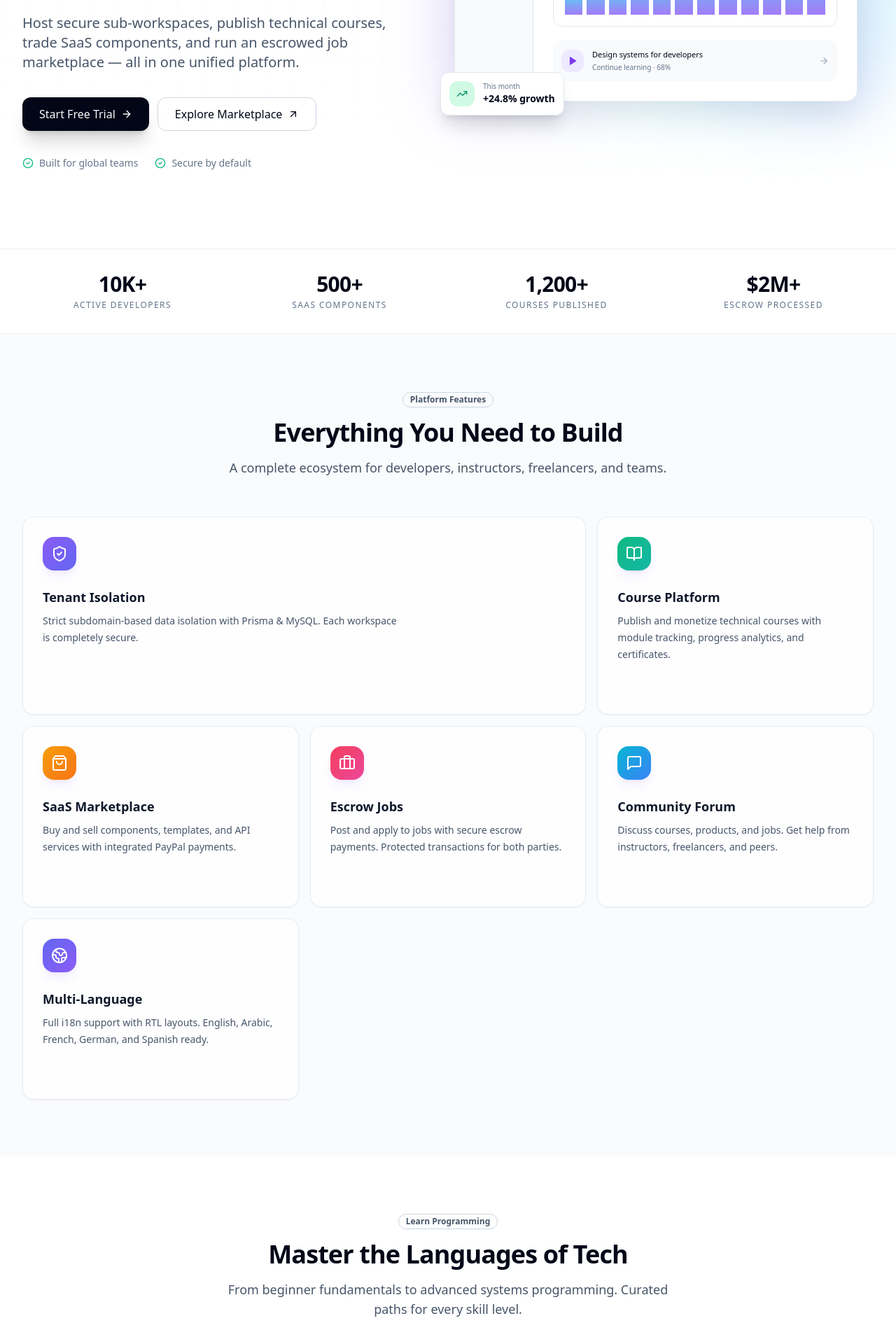
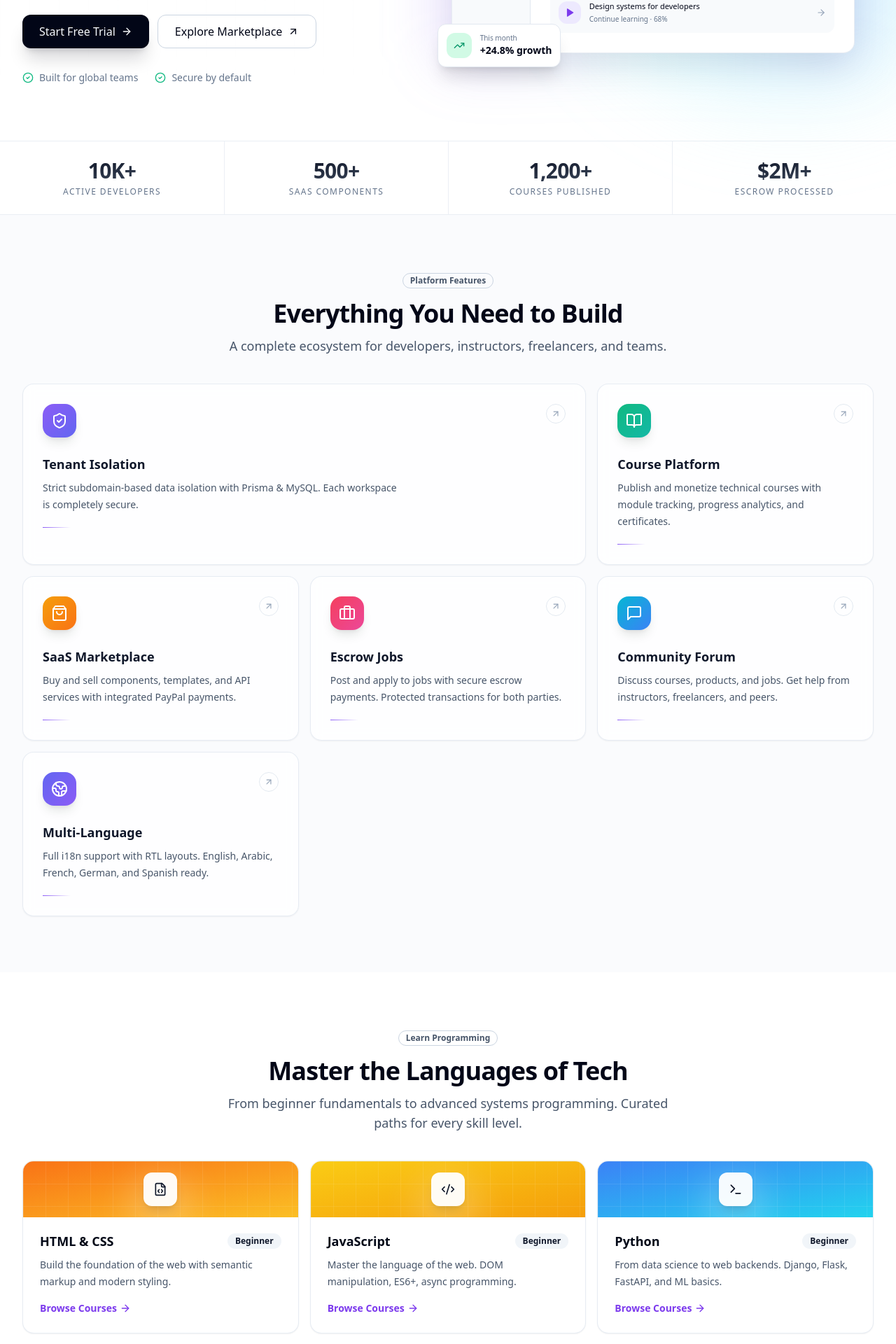
Before and after one commit to docksidedirect/codestoreglobal, a Next.js app: page /en in a window 1280 px wide. Shown: the part 620-2540 px from the top of the page at 70% size. Built offline with nearby package versions, Linux system fonts and the light colour scheme; no server answers.

Commit message:
fix big gaps and card design

```diff
--- a/src/app/[locale]/(public)/page.tsx
+++ b/src/app/[locale]/(public)/page.tsx
@@ -22,6 +22,7 @@ import {
   LockKeyhole,
   MessageSquare,
   Play,
+  Quote,
   ShieldCheck,
   ShoppingBag,
   Sparkles,
@@ -45,6 +46,8 @@ const programmingLanguages = [
     level: "Beginner",
     color: "from-orange-500 to-amber-400",
     bgColor: "bg-orange-500/10 text-orange-600",
+    ringColor:
+      "group-hover:ring-orange-200 dark:group-hover:ring-orange-900/40",
   },
   {
     name: "JavaScript",
@@ -53,6 +56,8 @@ const programmingLanguages = [
     level: "Beginner",
     color: "from-yellow-400 to-amber-500",
     bgColor: "bg-yellow-500/10 text-yellow-600",
+    ringColor:
+      "group-hover:ring-yellow-200 dark:group-hover:ring-yellow-900/40",
   },
   {
     name: "Python",
@@ -61,6 +66,7 @@ const programmingLanguages = [
     level: "Beginner",
     color: "from-blue-500 to-cyan-400",
     bgColor: "bg-blue-500/10 text-blue-600",
+    ringColor: "group-hover:ring-blue-200 dark:group-hover:ring-blue-900/40",
   },
   {
     name: "TypeScript",
@@ -69,6 +75,7 @@ const programmingLanguages = [
     level: "Intermediate",
     color: "from-sky-500 to-blue-600",
     bgColor: "bg-sky-500/10 text-sky-600",
+    ringColor: "group-hover:ring-sky-200 dark:group-hover:ring-sky-900/40",
   },
   {
     name: "SQL & Databases",
@@ -77,6 +84,8 @@ const programmingLanguages = [
     level: "Intermediate",
     color: "from-emerald-500 to-teal-500",
     bgColor: "bg-emerald-500/10 text-emerald-600",
+    ringColor:
+      "group-hover:ring-emerald-200 dark:group-hover:ring-emerald-900/40",
   },
   {
     name: "Rust",
@@ -85,6 +94,7 @@ const programmingLanguages = [
     level: "Advanced",
     color: "from-red-500 to-rose-500",
     bgColor: "bg-red-500/10 text-red-600",
+    ringColor: "group-hover:ring-red-200 dark:group-hover:ring-red-900/40",
   },
 ];
 
@@ -173,28 +183,29 @@ export default function LandingPage({
       <WebSiteSchema locale={locale} />
       <BreadcrumbSchema items={breadcrumbItems} />
       <main>
+        {/* ── HERO ─────────────────────────────────────────────── */}
         <section className="relative isolate border-b border-slate-200/70 dark:border-slate-800/70">
           <div className="pointer-events-none absolute inset-0 -z-10 overflow-hidden">
             <div className="absolute -left-40 -top-36 h-[520px] w-[520px] rounded-full bg-violet-300/25 blur-3xl dark:bg-violet-900/20" />
             <div className="absolute right-[-12%] top-20 h-[620px] w-[620px] rounded-full bg-cyan-200/25 blur-3xl dark:bg-cyan-900/20" />
             <div className="absolute inset-0 bg-grid-slate" />
           </div>
-          <div className="mx-auto grid max-w-7xl items-center gap-10 px-4 pb-14 pt-12 sm:gap-16 sm:pb-20 sm:pt-16 sm:px-6 lg:grid-cols-[0.92fr_1.08fr] lg:px-8 lg:pb-28 lg:pt-24">
+          <div className="mx-auto grid max-w-7xl items-center gap-8 px-4 pb-10 pt-10 sm:gap-12 sm:px-6 sm:pb-14 sm:pt-14 lg:grid-cols-[0.92fr_1.08fr] lg:px-8 lg:pb-20 lg:pt-20">
             <div className="max-w-2xl">
-              <Badge className="mb-7 rounded-full border-violet-200 bg-violet-50 px-3.5 py-1.5 text-violet-700 shadow-sm dark:border-violet-800 dark:bg-violet-950/50 dark:text-violet-300">
+              <Badge className="mb-6 rounded-full border-violet-200 bg-violet-50 px-3.5 py-1.5 text-violet-700 shadow-sm dark:border-violet-800 dark:bg-violet-950/50 dark:text-violet-300">
                 <Sparkles className="mr-1.5 h-3.5 w-3.5" />
                 {t("landing.hero.badge")}
               </Badge>
-              <h1 className="text-balance text-4xl font-semibold tracking-[-0.055em] text-slate-950 sm:text-6xl lg:text-[4.7rem] lg:leading-[1.02] dark:text-white">
+              <h1 className="text-balance text-4xl font-semibold tracking-[-0.055em] text-slate-950 sm:text-6xl lg:text-[4.5rem] lg:leading-[1.02] dark:text-white">
                 {t("landing.hero.title1")}{" "}
                 <span className="text-gradient">
                   {t("landing.hero.title2")}
                 </span>
               </h1>
-              <p className="mt-7 max-w-xl text-lg leading-8 text-slate-600 sm:text-xl dark:text-slate-400">
+              <p className="mt-6 max-w-xl text-lg leading-8 text-slate-600 sm:text-xl dark:text-slate-400">
                 {t("landing.hero.subtitle")}
               </p>
-              <div className="mt-9 flex flex-col gap-3 sm:flex-row">
+              <div className="mt-8 flex flex-col gap-3 sm:flex-row">
                 <Link
                   href={
                     user && (user.role === "SUPERADMIN" || user.tenantId)
@@ -223,7 +234,7 @@ export default function LandingPage({
                   </Button>
                 </Link>
               </div>
-              <div className="mt-9 flex flex-wrap gap-x-6 gap-y-3 text-sm text-slate-500 dark:text-slate-400">
+              <div className="mt-8 flex flex-wrap gap-x-6 gap-y-3 text-sm text-slate-500 dark:text-slate-400">
                 <span className="inline-flex items-center gap-2">
                   <CheckCircle2 className="h-4 w-4 text-emerald-500" />
                   Built for global teams
@@ -236,7 +247,7 @@ export default function LandingPage({
             </div>
             <ProductPreview />
           </div>
-          <div className="mx-auto grid max-w-7xl grid-cols-2 gap-6 border-t border-slate-200/70 px-4 py-8 sm:grid-cols-4 sm:px-6 lg:px-8 dark:border-slate-800/70">
+          <div className="mx-auto grid max-w-7xl grid-cols-2 divide-slate-200/70 border-t border-slate-200/70 sm:grid-cols-4 sm:divide-x dark:divide-slate-800/70 dark:border-slate-800/70">
             <Stat value="10K+" label={t("landing.stats.devs")} />
             <Stat value="500+" label={t("landing.stats.components")} />
             <Stat value="1,200+" label={t("landing.stats.courses")} />
@@ -244,7 +255,8 @@ export default function LandingPage({
           </div>
         </section>
 
-        <section className="section-pad bg-slate-50/70 dark:bg-slate-900/40">
+        {/* ── FEATURES ─────────────────────────────────────────── */}
+        <section className="py-12 sm:py-16 lg:py-20 bg-slate-50/70 dark:bg-slate-900/40">
           <div className="mx-auto max-w-7xl px-4 sm:px-6 lg:px-8">
             <SectionIntro
               badge={t("landing.features.badge")}
@@ -255,24 +267,32 @@ export default function LandingPage({
               {features.map((feature, i) => (
                 <Card
                   key={i}
-                  className={`group relative overflow-hidden rounded-2xl border-slate-200/80 bg-white/80 shadow-sm transition-all duration-300 hover:-translate-y-1 hover:border-violet-200 hover:shadow-xl hover:shadow-violet-900/5 dark:border-slate-800 dark:bg-slate-900/70 ${i === 0 ? "lg:col-span-2" : ""}`}
+                  className={`group relative overflow-hidden rounded-2xl border-slate-200/80 bg-white/80 shadow-sm backdrop-blur transition-all duration-300 hover:-translate-y-1.5 hover:shadow-xl hover:shadow-violet-900/10 dark:border-slate-800 dark:bg-slate-900/70 dark:hover:shadow-violet-500/10 ${
+                    i === 0 ? "lg:col-span-2" : ""
+                  }`}
                 >
-                  <CardContent className="p-7">
+                  {/* hover glow blob */}
                   <div
-                      className={`mb-6 flex h-12 w-12 items-center justify-center rounded-2xl bg-gradient-to-br ${feature.color} text-white shadow-lg shadow-violet-500/10`}
+                    className={`pointer-events-none absolute -right-16 -top-16 h-44 w-44 rounded-full bg-gradient-to-br ${feature.color} opacity-0 blur-3xl transition-opacity duration-500 group-hover:opacity-20`}
+                  />
+                  <CardContent className="relative p-7">
+                    <div className="flex items-start justify-between">
+                      <div
+                        className={`flex h-12 w-12 items-center justify-center rounded-2xl bg-gradient-to-br ${feature.color} text-white shadow-lg transition-transform duration-300 group-hover:scale-110 group-hover:-rotate-3`}
                       >
                         {feature.icon}
                       </div>
-                    <h3 className="text-lg font-semibold text-slate-900 dark:text-white">
+                      <span className="flex h-7 w-7 items-center justify-center rounded-full border border-slate-200 text-slate-400 transition-all duration-300 group-hover:border-transparent group-hover:bg-slate-950 group-hover:text-white dark:border-slate-700 dark:group-hover:bg-white dark:group-hover:text-slate-950">
+                        <ArrowUpRight className="h-3.5 w-3.5" />
+                      </span>
+                    </div>
+                    <h3 className="mt-6 text-lg font-semibold text-slate-900 dark:text-white">
                       {t(feature.titleKey)}
                     </h3>
                     <p className="mt-2 max-w-lg text-sm leading-6 text-slate-600 dark:text-slate-400">
                       {t(feature.descKey)}
                     </p>
-                    <div className="mt-6 inline-flex items-center text-sm font-medium text-violet-600 opacity-0 transition-opacity group-hover:opacity-100 dark:text-violet-400">
-                      Explore capability{" "}
-                      <ArrowUpRight className="ml-1 h-4 w-4" />
-                    </div>
+                    <div className="mt-5 h-px w-10 bg-gradient-to-r from-violet-500 to-transparent transition-all duration-500 group-hover:w-24" />
                   </CardContent>
                 </Card>
               ))}
@@ -280,7 +300,8 @@ export default function LandingPage({
           </div>
         </section>
 
-        <section id="learn" className="section-pad">
+        {/* ── LEARN ────────────────────────────────────────────── */}
+        <section id="learn" className="py-12 sm:py-16 lg:py-20">
           <div className="mx-auto max-w-7xl px-4 sm:px-6 lg:px-8">
             <SectionIntro
               badge={t("landing.learn.badge")}
@@ -291,36 +312,38 @@ export default function LandingPage({
               {programmingLanguages.map((lang) => (
                 <Card
                   key={lang.name}
-                  className="group overflow-hidden rounded-2xl border-slate-200/80 transition-all hover:-translate-y-1 hover:shadow-xl dark:border-slate-800 dark:bg-slate-900"
+                  className={`group overflow-hidden rounded-2xl border-slate-200/80 transition-all duration-300 hover:-translate-y-1.5 hover:shadow-xl dark:border-slate-800 dark:bg-slate-900 ${lang.ringColor} hover:ring-2`}
                 >
                   <CardContent className="p-0">
-                    <div className={`h-1.5 bg-gradient-to-r ${lang.color}`} />
-                    <div className="p-6">
-                      <div className="flex items-center justify-between">
+                    {/* taller gradient header with pattern */}
                     <div
-                          className={`flex h-11 w-11 items-center justify-center rounded-xl ${lang.bgColor}`}
+                      className={`relative flex h-20 items-center justify-center bg-gradient-to-br ${lang.color} overflow-hidden`}
                     >
+                      <div className="absolute inset-0 bg-grid-white opacity-25" />
+                      <div className="absolute -bottom-8 left-1/2 h-24 w-24 -translate-x-1/2 rounded-full bg-white/20 blur-xl transition-transform duration-500 group-hover:scale-150" />
+                      <div className="relative flex h-12 w-12 items-center justify-center rounded-xl bg-white/95 text-slate-900 shadow-lg transition-transform duration-300 group-hover:scale-110 group-hover:-rotate-6">
                         {lang.icon}
                       </div>
+                    </div>
+                    <div className="p-6 pt-5">
+                      <div className="flex items-center justify-between">
+                        <h3 className="text-lg font-semibold">{lang.name}</h3>
                         <Badge
                           variant="secondary"
-                          className="rounded-full bg-slate-100 text-xs dark:bg-slate-800"
+                          className="rounded-full bg-slate-100 text-xs capitalize dark:bg-slate-800"
                         >
                           {lang.level}
                         </Badge>
                       </div>
-                      <h3 className="mt-5 text-lg font-semibold">
-                        {lang.name}
-                      </h3>
                       <p className="mt-2 min-h-12 text-sm leading-6 text-slate-600 dark:text-slate-400">
                         {t(lang.descKey)}
                       </p>
                       <Link
                         href={`/${locale}/courses`}
-                        className="mt-5 inline-flex items-center text-sm font-semibold text-violet-600 dark:text-violet-400"
+                        className="mt-4 inline-flex items-center text-sm font-semibold text-violet-600 dark:text-violet-400"
                       >
                         {t("landing.learn.browse")}
-                        <ArrowRight className="ml-1 h-4 w-4 transition-transform group-hover:translate-x-1" />
+                        <ArrowRight className="ml-1 h-4 w-4 transition-transform group-hover:translate-x-1.5" />
                       </Link>
                     </div>
                   </CardContent>
@@ -330,7 +353,8 @@ export default function LandingPage({
           </div>
         </section>
 
-        <section className="relative overflow-hidden bg-slate-950 py-16 sm:py-20 text-white dark:bg-black">
+        {/* ── STEPS ────────────────────────────────────────────── */}
+        <section className="relative overflow-hidden bg-slate-950 py-12 text-white sm:py-16 lg:py-20 dark:bg-black">
           <div className="absolute inset-0 bg-[radial-gradient(circle_at_20%_0%,rgba(124,58,237,.35),transparent_35%),radial-gradient(circle_at_90%_100%,rgba(6,182,212,.2),transparent_35%)]" />
           <div className="relative mx-auto max-w-7xl px-4 sm:px-6 lg:px-8">
             <SectionIntro
@@ -339,79 +363,85 @@ export default function LandingPage({
               heading={t("landing.steps.heading")}
               subheading={t("landing.steps.subheading")}
             />
-            <div className="grid gap-5 md:grid-cols-3">
+            <div className="grid gap-4 md:grid-cols-3">
               <StepCard
                 number="01"
                 icon={<Users className="h-5 w-5" />}
                 title={t("landing.steps.step1Title")}
                 desc={t("landing.steps.step1Desc")}
+                accent="from-violet-500 to-fuchsia-500"
               />
               <StepCard
                 number="02"
                 icon={<LockKeyhole className="h-5 w-5" />}
                 title={t("landing.steps.step2Title")}
                 desc={t("landing.steps.step2Desc")}
+                accent="from-cyan-400 to-blue-500"
               />
               <StepCard
                 number="03"
                 icon={<TrendingUp className="h-5 w-5" />}
                 title={t("landing.steps.step3Title")}
                 desc={t("landing.steps.step3Desc")}
+                accent="from-emerald-400 to-teal-500"
               />
             </div>
           </div>
         </section>
 
-        <section className="section-pad bg-slate-50/70 dark:bg-slate-900/40">
+        {/* ── TESTIMONIALS ─────────────────────────────────────── */}
+        <section className="py-12 sm:py-16 lg:py-20 bg-slate-50/70 dark:bg-slate-900/40">
           <div className="mx-auto max-w-7xl px-4 sm:px-6 lg:px-8">
             <SectionIntro
               badge={t("landing.testimonials.badge")}
               heading={t("landing.testimonials.heading")}
               subheading={t("landing.testimonials.subheading")}
             />
-            <div className="mb-10 flex flex-wrap justify-center gap-2">
+            <div className="mb-8 flex flex-wrap justify-center gap-2">
               {["English", "العربية", "Français", "Deutsch", "Español"].map(
                 (lang) => (
                   <Badge
                     key={lang}
                     variant="secondary"
-                    className="rounded-full border border-slate-200 bg-white px-4 py-2 dark:border-slate-700 dark:bg-slate-900"
+                    className="rounded-full border border-slate-200 bg-white px-4 py-2 transition-colors hover:border-violet-300 hover:text-violet-600 dark:border-slate-700 dark:bg-slate-900 dark:hover:border-violet-700"
                   >
                     {lang}
                   </Badge>
                 ),
               )}
             </div>
-            <div className="grid gap-5 md:grid-cols-3">
+            <div className="grid gap-4 md:grid-cols-3">
               <TestimonialCard
                 quote={t("landing.testimonials.q1")}
                 author="Sarah Chen"
                 role={t("landing.testimonials.r1")}
                 initials="SC"
-                color="bg-emerald-500"
+                color="from-emerald-400 to-teal-500"
               />
               <TestimonialCard
                 quote={t("landing.testimonials.q2")}
                 author="Marcus Weber"
                 role={t("landing.testimonials.r2")}
                 initials="MW"
-                color="bg-blue-500"
+                color="from-blue-400 to-indigo-500"
               />
               <TestimonialCard
                 quote={t("landing.testimonials.q3")}
                 author="Demo Admin"
                 role={t("landing.testimonials.r3")}
                 initials="DA"
-                color="bg-violet-500"
+                color="from-violet-400 to-fuchsia-500"
               />
             </div>
           </div>
         </section>
 
-        <section className="section-pad">
+        {/* ── CTA ──────────────────────────────────────────────── */}
+        <section className="py-12 sm:py-16 lg:py-20">
           <div className="mx-auto max-w-7xl px-4 sm:px-6 lg:px-8">
-            <div className="relative overflow-hidden rounded-[2rem] bg-gradient-to-br from-violet-600 via-indigo-600 to-cyan-600 px-6 py-16 text-center shadow-2xl shadow-violet-500/20 sm:px-16">
+            <div className="relative overflow-hidden rounded-[2rem] bg-gradient-to-br from-violet-600 via-indigo-600 to-cyan-600 px-6 py-14 text-center shadow-2xl shadow-violet-500/20 sm:px-16">
               <div className="absolute inset-0 bg-grid-white opacity-20" />
+              <div className="absolute -left-20 -top-20 h-64 w-64 rounded-full bg-white/10 blur-3xl" />
               <div className="relative">
                 <div className="mx-auto mb-5 flex h-12 w-12 items-center justify-center rounded-2xl bg-white/15 text-white backdrop-blur">
                   <Command className="h-6 w-6" />
@@ -473,7 +503,7 @@ function SectionIntro({
   dark?: boolean;
 }) {
   return (
-    <div className="mx-auto mb-14 max-w-2xl text-center">
+    <div className="mx-auto mb-10 max-w-2xl text-center">
       <Badge
         variant="outline"
         className={
@@ -490,17 +520,18 @@ function SectionIntro({
         {heading}
       </h2>
       <p
-        className={`mt-4 text-lg leading-7 ${dark ? "text-slate-400" : "text-slate-600 dark:text-slate-400"}`}
+        className={`mt-3 text-lg leading-7 ${dark ? "text-slate-400" : "text-slate-600 dark:text-slate-400"}`}
       >
         {subheading}
       </p>
     </div>
   );
 }
+
 function Stat({ value, label }: { value: string; label: string }) {
   return (
-    <div className="text-center">
-      <div className="text-2xl font-semibold tracking-tight text-slate-950 sm:text-3xl dark:text-white">
+    <div className="px-4 py-6 text-center transition-colors hover:bg-slate-50 dark:hover:bg-slate-900/50">
+      <div className="bg-gradient-to-br from-slate-950 to-slate-600 bg-clip-text text-2xl font-bold tracking-tight text-transparent sm:text-3xl dark:from-white dark:to-slate-400">
         {value}
       </div>
       <div className="mt-1 text-xs font-medium uppercase tracking-[0.12em] text-slate-500 dark:text-slate-500">
@@ -509,30 +540,44 @@ function Stat({ value, label }: { value: string; label: string }) {
     </div>
   );
 }
+
 function StepCard({
   number,
   icon,
   title,
   desc,
+  accent,
 }: {
   number: string;
   icon: React.ReactNode;
   title: string;
   desc: string;
+  accent: string;
 }) {
   return (
-    <div className="rounded-2xl border border-white/10 bg-white/[0.06] p-7 backdrop-blur transition-colors hover:bg-white/[0.1]">
+    <div className="group relative overflow-hidden rounded-2xl border border-white/10 bg-white/[0.06] p-7 backdrop-blur transition-all duration-300 hover:-translate-y-1 hover:bg-white/[0.1] hover:shadow-2xl hover:shadow-violet-500/10">
+      {/* top accent line */}
+      <div
+        className={`absolute inset-x-0 top-0 h-0.5 bg-gradient-to-r ${accent} opacity-0 transition-opacity duration-300 group-hover:opacity-100`}
+      />
       <div className="flex items-center justify-between">
-        <div className="flex h-11 w-11 items-center justify-center rounded-xl bg-white/10 text-cyan-300">
+        <div
+          className={`flex h-11 w-11 items-center justify-center rounded-xl bg-gradient-to-br ${accent} text-white shadow-lg transition-transform duration-300 group-hover:scale-110`}
+        >
           {icon}
         </div>
-        <span className="font-mono text-sm text-violet-300">{number}</span>
+        <span
+          className={`bg-gradient-to-br ${accent} bg-clip-text font-mono text-sm font-bold text-transparent`}
+        >
+          {number}
+        </span>
       </div>
-      <h3 className="mt-8 text-xl font-semibold">{title}</h3>
+      <h3 className="mt-7 text-xl font-semibold">{title}</h3>
       <p className="mt-3 text-sm leading-6 text-slate-400">{desc}</p>
     </div>
   );
 }
+
 function TestimonialCard({
   quote,
   author,
@@ -547,21 +592,30 @@ function TestimonialCard({
   color: string;
 }) {
   return (
-    <Card className="rounded-2xl border-slate-200/80 bg-white dark:border-slate-800 dark:bg-slate-900">
+    <Card className="group relative overflow-hidden rounded-2xl border-slate-200/80 bg-white transition-all duration-300 hover:-translate-y-1 hover:shadow-xl dark:border-slate-800 dark:bg-slate-900">
+      {/* gradient accent bar */}
+      <div
+        className={`absolute inset-x-0 top-0 h-1 bg-gradient-to-r ${color}`}
+      />
       <CardContent className="p-7">
+        <div className="flex items-center justify-between">
           <div className="flex gap-1">
             {[1, 2, 3, 4, 5].map((i) => (
               <Star key={i} className="h-4 w-4 fill-amber-400 text-amber-400" />
             ))}
           </div>
+          <Quote className="h-6 w-6 text-slate-200 transition-colors group-hover:text-violet-200 dark:text-slate-800 dark:group-hover:text-violet-900" />
+        </div>
         <p className="mt-5 min-h-24 text-sm leading-6 text-slate-700 dark:text-slate-300">
           “{quote}”
         </p>
-        <div className="mt-7 flex items-center gap-3">
+        <div className="mt-7 flex items-center gap-3 border-t border-slate-100 pt-5 dark:border-slate-800">
           <div
-            className={`flex h-10 w-10 items-center justify-center rounded-full ${color} text-sm font-bold text-white`}
+            className={`flex h-10 w-10 items-center justify-center rounded-full bg-gradient-to-br ${color} p-[2px]`}
           >
+            <div className="flex h-full w-full items-center justify-center rounded-full bg-white text-xs font-bold text-slate-900 dark:bg-slate-900 dark:text-white">
               {initials}
+            </div>
           </div>
           <div>
             <div className="text-sm font-semibold">{author}</div>
@@ -572,6 +626,7 @@ function TestimonialCard({
     </Card>
   );
 }
+
 function ProductPreview() {
   return (
     <div className="relative mx-auto w-full max-w-xl lg:ml-auto">
@@ -670,6 +725,7 @@ function ProductPreview() {
     </div>
   );
 }
+
 function PreviewMetric({ label, value }: { label: string; value: string }) {
   return (
     <div className="rounded-lg bg-slate-50 p-2.5 dark:bg-slate-800/70">
```
Lines whose indentation alone changed are shown as unchanged.
